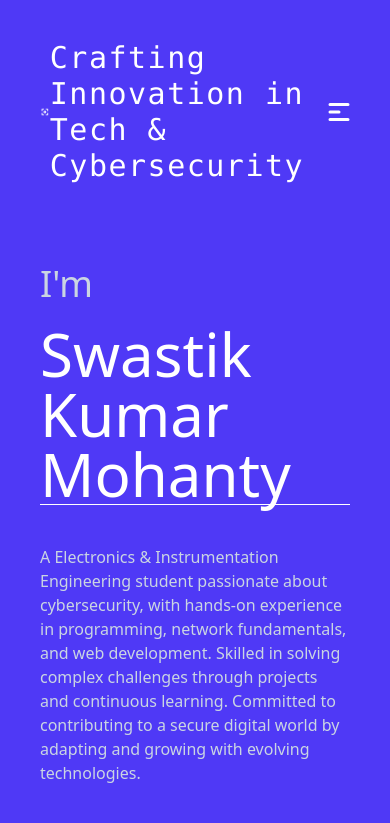
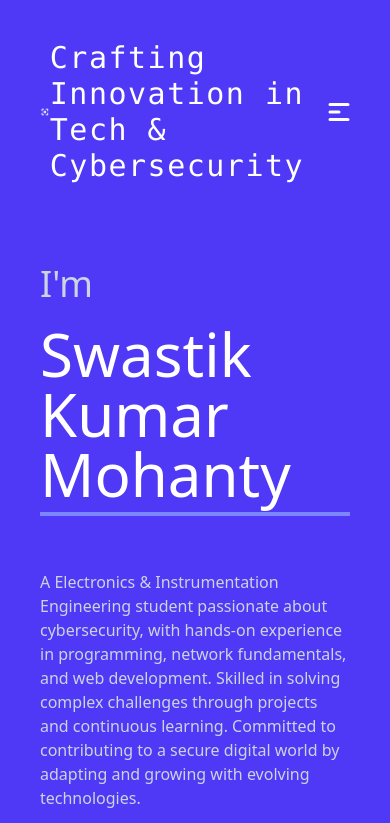
Before and after one commit to Swastik124/My_Portfolio, a React (Vite) app: page / in a window 390 px wide. Shown: the top 823 px of the page. Built offline with nearby package versions, Linux system fonts and the light colour scheme.

Commit message:
Made Responsive

```diff
--- a/src/components/hero.jsx
+++ b/src/components/hero.jsx
@@ -11,8 +11,11 @@ return (
         {/* Left: Text */}
         <div className="w-full lg:w-1/2">
           <p className="text-4xl mb-5 text-slate-300">I'm</p>
-          <h1 className="text-6xl">Swastik Kumar Mohanty</h1>
-          <hr />
+        <div className="inline-block">
+                <h1 className="text-6xl">Swastik Kumar Mohanty</h1>
+                <hr className="border-t-4 border-indigo-400 w-full mt-2 mb-2" />
+        </div>
+
           <p className="mt-10 text-slate-300 font-sans">
             A Electronics & Instrumentation Engineering student passionate about cybersecurity, with hands-on experience in programming, network fundamentals, and web development. Skilled in solving complex challenges through projects and continuous learning. Committed to contributing to a secure digital world by adapting and growing with evolving technologies.
           </p>
```
